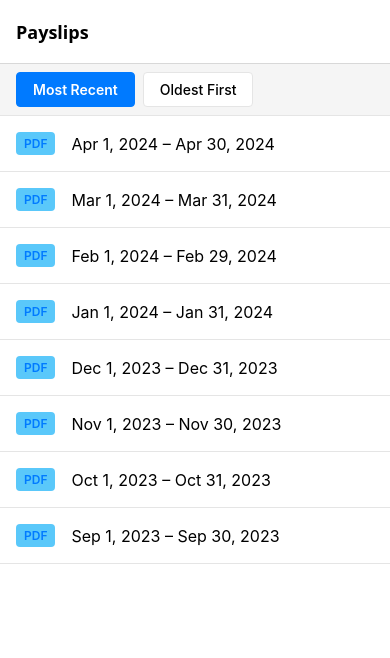
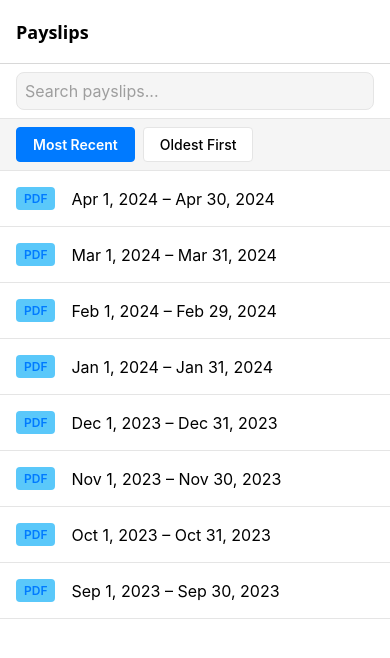
Before and after one commit to melbin97/payslips-rn, a React Native app: screen /PayslipList in a window 390 px wide. Shown: the top 658 px of the page. Built offline with nearby package versions, Linux system fonts and the light colour scheme.

Commit message:
moved to enum

```diff
--- a/src/context/PayslipsContext.tsx
+++ b/src/context/PayslipsContext.tsx
@@ -6,8 +6,9 @@
  */
 
 import React, { createContext, useContext, useState, useCallback } from 'react';
-import type { Payslip, SortOption, PayslipFilters } from '../types/payslip';
+import { SortOption, type Payslip, type PayslipFilters } from '../types/payslip';
 import { mockPayslips } from '../data/mockPayslips';
+import { formatDateRange } from '../utils/dateFormatter';
 
 interface PayslipsContextType {
   payslips: Payslip[];
@@ -24,7 +25,7 @@ const PayslipsContext = createContext<PayslipsContextType | undefined>(
 
 export function PayslipsProvider({ children }: { children: React.ReactNode }) {
   const [payslips] = useState<Payslip[]>(mockPayslips);
-  const [sortOption, setSortOption] = useState<SortOption>('most-recent');
+  const [sortOption, setSortOption] = useState<SortOption>(SortOption.MostRecent);
   const [filters, setFilters] = useState<PayslipFilters>({});
 
   const getFilteredAndSortedPayslips = useCallback((): Payslip[] => {
@@ -37,18 +38,34 @@ export function PayslipsProvider({ children }: { children: React.ReactNode }) {
     }
 
     if (filters.searchText) {
-      const searchLower = filters.searchText.toLowerCase()
+      const searchLower = filters.searchText.toLowerCase();
       result = result.filter((payslip) => {
-        const dateRange = `${payslip.fromDate} ${payslip.toDate}`;
-        return dateRange.toLowerCase().includes(searchLower)
-      })
+        // Search in payslip ID
+        if (payslip.id.toLowerCase().includes(searchLower)) {
+          return true;
+        }
+
+        // Search in formatted date range (what user sees)
+        const formattedDateRange = formatDateRange(payslip.fromDate, payslip.toDate);
+        if (formattedDateRange.toLowerCase().includes(searchLower)) {
+          return true;
+        }
+
+        // Search in raw dates (ISO format)
+        const rawDates = `${payslip.fromDate} ${payslip.toDate}`;
+        if (rawDates.toLowerCase().includes(searchLower)) {
+          return true;
+        }
+
+        return false;
+      });
     }
 
     result.sort((a, b) => {
       const dateA = new Date(a.fromDate).getTime();
       const dateB = new Date(b.fromDate).getTime();
 
-      if (sortOption === 'most-recent') {
+      if (sortOption === SortOption.MostRecent) {
         return dateB - dateA
       } else {
         return dateA - dateB
--- a/src/screens/PayslipListScreen.tsx
+++ b/src/screens/PayslipListScreen.tsx
@@ -5,11 +5,11 @@
 
 import { NativeStackNavigationProp } from '@react-navigation/native-stack';
 import React from 'react';
-import { View, Text, StyleSheet, TouchableOpacity, FlatList } from 'react-native';
+import { View, Text, StyleSheet, TouchableOpacity, FlatList, TextInput } from 'react-native';
 import { RootStackParamList } from '../navigation/types';
 import { useNavigation } from '@react-navigation/native';
 import { usePayslips } from '../context/PayslipsContext';
-import { Payslip } from '../types/payslip';
+import { Payslip, SortOption } from '../types/payslip';
 import { colors } from '../theme/colors';
 import { spacing } from '../theme/spacing';
 import { PayslipListItem } from '../components';
@@ -18,7 +18,7 @@ type NavigationProp = NativeStackNavigationProp<RootStackParamList>
 
 export default function PayslipListScreen() {
   const navigation = useNavigation<NavigationProp>();
-  const { getFilteredAndSortedPayslips, sortOption, setSortOption } = usePayslips();
+  const { getFilteredAndSortedPayslips, sortOption, setSortOption, setFilters, filters } = usePayslips();
   const payslips = getFilteredAndSortedPayslips();
 
   const handlePayslipPress = (payslip: Payslip) => {
@@ -30,13 +30,13 @@ export default function PayslipListScreen() {
       <TouchableOpacity
         style={[
           styles.sortButton,
-        sortOption === 'most-recent' && styles.sortButtonActive
+          sortOption === SortOption.MostRecent && styles.sortButtonActive
         ]}
-      onPress={() => setSortOption('most-recent')}
+        onPress={() => setSortOption(SortOption.MostRecent)}
         accessibilityLabel="Sort by most recent">
         <Text style={[
           styles.sortButtonText,
-        sortOption === 'most-recent' && styles.sortButtonTextActive
+          sortOption === SortOption.MostRecent && styles.sortButtonTextActive
         ]}>
           Most Recent
         </Text>
@@ -45,13 +45,13 @@ export default function PayslipListScreen() {
       <TouchableOpacity
         style={[
           styles.sortButton,
-        sortOption === 'oldest-first' && styles.sortButtonActive
+          sortOption === SortOption.OldestFirst && styles.sortButtonActive
         ]}
-      onPress={() => setSortOption('oldest-first')}
+        onPress={() => setSortOption(SortOption.OldestFirst)}
         accessibilityLabel="Sort by oldest first">
         <Text style={[
           styles.sortButtonText,
-        sortOption === 'oldest-first' && styles.sortButtonTextActive
+          sortOption === SortOption.OldestFirst && styles.sortButtonTextActive
         ]}>
           Oldest First
         </Text>
@@ -59,6 +59,28 @@ export default function PayslipListScreen() {
     </View>
   );
 
+  const renderSearchBar = () => (
+    <View style={styles.searchContainer}>
+      <View style={styles.searchInputContainer}>
+        <TextInput
+          style={styles.searchInput}
+          placeholder="Search payslips..."
+          placeholderTextColor={colors.textTertiary}
+          value={filters.searchText || ''}
+          onChangeText={(text) => setFilters({ ...filters, searchText: text })}
+          accessibilityLabel="Search payslips"
+        />
+        {filters.searchText && (
+          <TouchableOpacity
+            style={styles.clearButton}
+            onPress={() => setFilters({ ...filters, searchText: '' })}
+            accessibilityLabel="Clear search">
+            <Text style={styles.clearButtonText}>×</Text>
+          </TouchableOpacity>
+        )}
+      </View>
+    </View>
+  );
   const renderEmptyState = () => (
     <View style={styles.emptyContainer}>
       <Text style={styles.emptyText}>No payslips found</Text>
@@ -67,6 +89,7 @@ const renderEmptyState = () => (
 
   return (
     <View style={styles.container}>
+      {renderSearchBar()}
       {renderSortControls()}
       <FlatList
         data={payslips}
@@ -83,8 +106,6 @@ return (
     </View>
   );
 }
-
-
 
 const styles = StyleSheet.create({
   container: {
@@ -134,4 +155,35 @@ const styles = StyleSheet.create({
   emptyList: {
     flexGrow: 1,
   },
+  searchContainer: {
+    paddingHorizontal: spacing.md,
+    paddingVertical: spacing.sm,
+    backgroundColor: colors.background,
+    borderBottomWidth: 1,
+    borderBottomColor: colors.border,
+  },
+  searchInputContainer: {
+    flexDirection: 'row',
+    alignItems: 'center',
+    backgroundColor: colors.backgroundSecondary,
+    borderRadius: 8,
+    borderWidth: 1,
+    borderColor: colors.border,
+    paddingHorizontal: spacing.sm,
+  },
+  searchInput: {
+    flex: 1,
+    paddingVertical: spacing.sm,
+    fontSize: 16,
+    color: colors.text,
+  },
+  clearButton: {
+    padding: spacing.xs,
+    marginLeft: spacing.xs,
+  },
+  clearButtonText: {
+    fontSize: 24,
+    color: colors.textSecondary,
+    lineHeight: 20,
+  },
 });
--- a/src/types/payslip.ts
+++ b/src/types/payslip.ts
@@ -20,3 +20,19 @@ export interface Payslip {
   toDate: string;
   file: PayslipFile;
 }
+
+/**
+ * Sort options for payslip list
+ */
+export enum SortOption {
+  MostRecent = 'most-recent',
+  OldestFirst = 'oldest-first',
+}
+
+/**
+ * Filter options for payslip list
+ */
+export interface PayslipFilters {
+  year?: number;
+  searchText?: string;
+}
--- a/src/utils/dateFormatter.ts
+++ b/src/utils/dateFormatter.ts
@@ -12,12 +12,9 @@
  * @returns Formatted date range string
  */
 export function formatDateRange(fromDate: string, toDate: string): string {
-  const from = new Date(fromDate);
-  const to = new Date(toDate);
-
   // Format: "Jan 1, 2024 – Jan 31, 2024"
-  const fromFormatted = formatDate(from);
-  const toFormatted = formatDate(to);
+  const fromFormatted = formatDate(fromDate);
+  const toFormatted = formatDate(toDate);
 
   return `${fromFormatted} – ${toFormatted}`;
 }
```
Also changed, not shown: 1 other file (tests, documents, lock files or other folders). Lines whose indentation alone changed are shown as unchanged.
